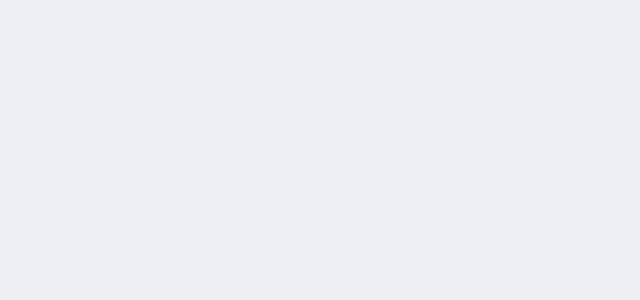
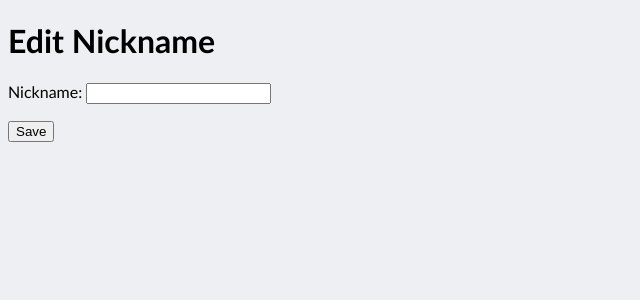
Before and after one commit to tara-fenton/ewokese-react, a React (Create React App) app in the folder ewokese-app/: page /profile/1/edit in a window 1280 px wide. Shown: the top 300 px of the page, without its empty margins (0-640 px from the left). Built offline with nearby package versions, Linux system fonts and the light colour scheme; no server answers; the HTML template or start-up script is replaced by a standard one.

Commit message:
built edit form in the EditNickName component, not edting to DB yet

```diff
--- a/ewokese-app/src/App.js
+++ b/ewokese-app/src/App.js
@@ -24,7 +24,7 @@ class App extends Component {
           <Route exact path="/profile" component={Profile} />
           <Route exact path="/register" component={Register} />
           <Route exact path="/login" component={Login} />
-
+          <Route exact path="/profile/:id/edit" component={EditNickName} />
           <Route exact path="/" component={CurrentConversation} />
 
           {/* <div className="conversations-container">
--- a/ewokese-app/src/Conversations/index.js
+++ b/ewokese-app/src/Conversations/index.js
@@ -23,74 +23,74 @@ class Conversations extends Component {
 
   render() {
 
-    return (
-      <div>
-      <div className="chat_window">
-        <div className="top_menu">
-          <div className="buttons">
-            <div className="button close"></div>
-            <div className="button minimize"></div>
-            <div className="button maximize"></div>
-          </div>
-          <div className="title">EwokeseApp</div>
-
-        </div>
-        <ul className="messages">
-          <li className="message left appeared">
-            <div className="avatar"></div>
-              <div className="text_wrapper">
-                <div className="text">
-                  OMG, hi I like your hair!
-                </div>
-              </div>
-          </li>
-
-          <li className="message right appeared">
-            <div className="avatar"></div>
-              <div className="text_wrapper">
-                <div className="text">
-                  Omg Thanks, its Nandita!
-                </div>
-              </div>
-          </li>
-
-          <li className="message left appeared">
-            <div className="avatar"></div>
-              <div className="text_wrapper">
-                <div className="text">
-                  goodbye
-                </div>
-              </div>
-          </li>
-
-
-
-        </ul>
-
-
-        <div className="bottom_wrapper clearfix">
-          <div className="message_input_wrapper"><input className="message_input" placeholder="Type your message here..." /></div>
-          <div className="send_message">
-
-
-            <div className="icon"></div>
-            <div className="text">Send</div>
-          </div>
-        </div>
-      </div>
-      <div className="message_template">
-        <li className="message">
-          hey
-
-          <div className="avatar"></div>
-          <div className="text_wrapper">
-            <div className="text"></div>
-            hey
-          </div>
-        </li>
-      </div>
-</div>
-)
+//     return (
+//       <div>
+//         <div className="chat_window">
+//           <div className="top_menu">
+//             <div className="buttons">
+//               <div className="button close"></div>
+//               <div className="button minimize"></div>
+//               <div className="button maximize"></div>
+//             </div>
+//             <div className="title">EwokeseApp</div>
+//
+//           </div>
+//           <ul className="messages">
+//             <li className="message left appeared">
+//               <div className="avatar"></div>
+//               <div className="text_wrapper">
+//                 <div className="text">
+//                   OMG, hi I like your hair!
+//                 </div>
+//               </div>
+//             </li>
+//
+//             <li className="message right appeared">
+//               <div className="avatar"></div>
+//               <div className="text_wrapper">
+//                 <div className="text">
+//                   Omg Thanks, its Nandita!
+//                 </div>
+//               </div>
+//             </li>
+//
+//             <li className="message left appeared">
+//               <div className="avatar"></div>
+//               <div className="text_wrapper">
+//                 <div className="text">
+//                   goodbye
+//                 </div>
+//               </div>
+//             </li>
+//
+//
+//
+//           </ul>
+//
+//
+//           <div className="bottom_wrapper clearfix">
+//             <div className="message_input_wrapper"><input className="message_input" placeholder="Type your message here..." /></div>
+//             <div className="send_message">
+//
+//
+//               <div className="icon"></div>
+//               <div className="text">Send</div>
+//             </div>
+//           </div>
+//         </div>
+//         <div className="message_template">
+//           <li className="message">
+//             hey
+//
+//             <div className="avatar"></div>
+//             <div className="text_wrapper">
+//               <div className="text"></div>
+//               hey
+//             </div>
+//           </li>
+//         </div>
+//       </div>
+// )
 
     const conversations = this.props.conversations.map(conversation => {
       return (
--- a/ewokese-app/src/EditNickName/index.js
+++ b/ewokese-app/src/EditNickName/index.js
@@ -1,4 +1,5 @@
 import React, { Component } from "react";
+import { Redirect } from "react-router-dom";
 
 
 
@@ -6,17 +7,79 @@ class EditNickName extends Component {
   constructor(props) {
     super(props);
     this.state = {
-      null: null
+      userId: null,
+      nickname: '',
+      edited: false,
     }
     //bind events
+    this.onNicknameChange = this.onNicknameChange.bind(this);
+    this.onEditFormSubmit = this.onEditFormSubmit.bind(this);
+  }
+
+  componentDidMount() {
+    this.fetchUserById();
   }
   //functions
+  fetchUserById() {
+    fetch(`http://localhost:3000/api/users`)
+    .then(response => response.json())
+    .then(userData => {
+      this.setState({
+        userId: userData.id,
+        nickname: userData.nickname
+      });
+    });
+  }
+
+  onNicknameChange(evt) {
+    this.setState({
+      nickname: evt.target.value
+    });
+  }
+
+  onEditFormSubmit(evt) {
+    evt.preventDefault();
+    const body = {
+      nickname: this.state.nickname
+    };
+    fetch(`http://localhost:3000/api/users/${this.state.userId}`, {
+      method: "PUT",
+      body: JSON.stringify(body),
+      headers: {
+        "Content-Type": "application/json"
+      }
+    }).then(() => {
+      this.setState({
+        edited: true
+      });
+    });
+  }
 
 
   render() {
+    const { nickname, edited } = this.state;
+    if (edited) {
+      return <Redirect to="/profile" />
+    }
+
     return (
-      <div className="chat_window">
-        HELLO
+      <div>
+        <h1>Edit Nickname</h1>
+        <form onSubmit={this.onEditFormSubmit}>
+          <p>
+            Nickname:{" "}
+            <input
+              type="text"
+              value={nickname}
+              onChange={this.onNicknameChange}
+            />
+          </p>
+          <p>
+            <button type="submit" className="saveButton">
+              Save
+            </button>
+          </p>
+        </form>
       </div>
     )
   }
```
Also changed, not shown: ewokese-app/src/CurrentConversation/index.js (+3 -7 lines).
